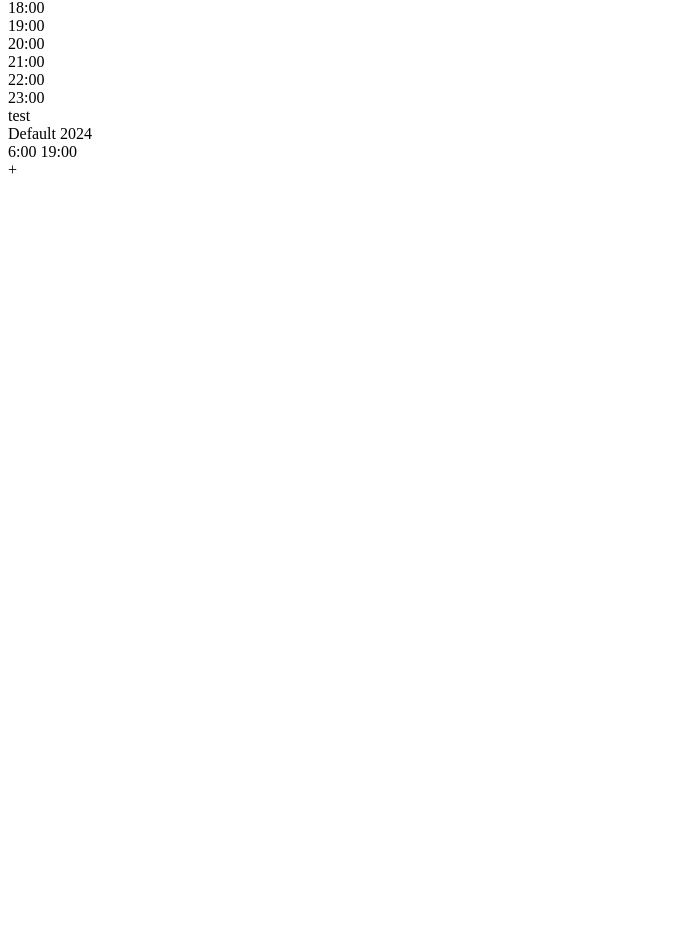
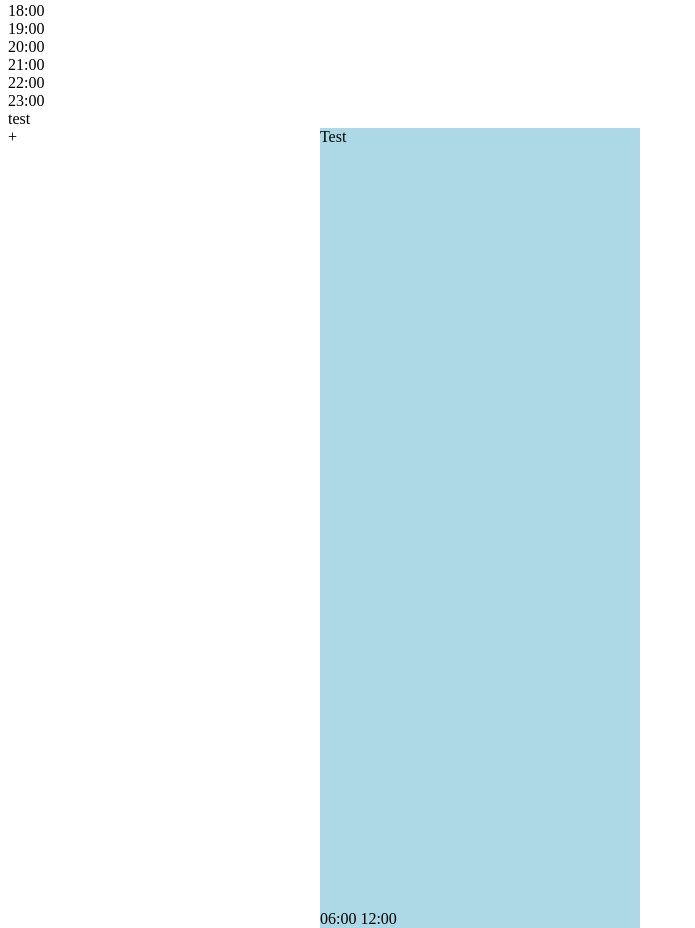
Before and after one commit to cs-24-sw-3-09/KunstenCMSFrontend, a SvelteKit app: page /schedule-day in a window 1280 px wide. Shown: the part 402-1330 px from the top of the page, without its empty margins (0-695 px from the left). Before the commit the page ends 800 px from the top, so only its background shows below. Built offline with nearby package versions, Linux system fonts and the light colour scheme.

Commit message:
Start making timeslot in day dynamic

```diff
--- a/src/routes/schedule-day/+page.svelte
+++ b/src/routes/schedule-day/+page.svelte
@@ -1,11 +1,37 @@
 
 <script>
+
+  let props = $props();
+
+  let data = [{
+    screens:  [{
+      id: [{
+        endTime: "09:00",
+        startTime: "07:00",
+        title: "test",
+        prioritize: 1
+
+        },
+        {
+        endTime: "17:00",
+        startTime: "10:00",
+        title: "test",
+        prioritize: 1
+        }
+
+      ]
+
+  }]
+  }]
 
 
 
 import Screen from "./screen_component_day.svelte"
 import TimeHeader from "./timeHeader_component.svelte"
 
+
+let color = "red";
+let size = "10px";
 
 </script>
 
@@ -32,11 +58,18 @@ import TimeHeader from "./timeHeader_component.svelte"
                 <button class="tooltippable tooltipText-previous-day"><i class="fa-solid fa-chevron-left"></i></button>
                 <button class="tooltippable tooltipText-Next-day"><i class="fa-solid fa-chevron-right"></i></button>
               </div>
+              <div style="--theme-color: {color}; --theme-size: {size};">
+                <p class="timeslot">
+                  the color is set using a CSS variable
+                </p>
+              </div>
             </div>
           </div>
 
           <TimeHeader/>
-          <Screen/>
+          {#each data as device}
+          <Screen {device}/>
+          {/each}
 
           <div class="schedule-day-body">
 
@@ -54,4 +87,10 @@ import TimeHeader from "./timeHeader_component.svelte"
 
 <style>
     @import "page.css";
+.timeslot{
+  color: var(--theme-color);
+  font-size: var(--theme-size);
+
+}
+
 </style>
--- a/src/routes/schedule-day/timeslot_templet_day.svelte
+++ b/src/routes/schedule-day/timeslot_templet_day.svelte
@@ -1,16 +1,73 @@
 
 <script>
+
+  let props = $props();
+
+  function constructTimeslot(startTime, endTime, bgcolor, color, prioritize){
+
+
+
+  }
+
+  let startTime = "06:00";
+  let endTime = "12:00";
+  let title = "Test"
+
+
+  function timeToPercentage(time) {
+    const parts = time ? time.split(":") : [0, 0];
+    const hours = parseInt(parts[0], 10) || 0;
+    const minutes = parseInt(parts[1], 10) || 0;
+    return (hours + minutes / 60) * 4.166;
+  }
+
+
+  console.log(timeToPercentage(startTime));
+  console.log(timeToPercentage(endTime));
+
+
+  let start = timeToPercentage(startTime) + "%";
+  let end = timeToPercentage(endTime) - (timeToPercentage(startTime)) + "%";
+  let color = "black";
+  let bgcolor = "lightblue";
 
 
 
 </script>
+        <div class="schedule-day timeslot" style="--theme-color: {color}; --theme-bgcolor: {bgcolor}; --theme-left: {start};--theme-right: {end}">
+        <div class="schedule-day-timeslot-title">
+          {title}
+        </div>
+        <div class="schedule-day-timeslot-time">
+        {startTime} <i class="fa-solid fa-arrow-right-long"></i> {endTime}
+        </div>
+    </div>
 
 
-        <div class="schedule-day-timeslot timeslot3">
-        <div class="schedule-day-timeslot-title">
-          Default 2024
-        </div>
-        <div class="schedule-day-timeslot-time">
-        6:00 <i class="fa-solid fa-arrow-right-long"></i> 19:00
-        </div>
-    </div>
+
+  <style>
+
+.schedule-day {
+    position: absolute;
+    display: flex;
+    flex-direction: column;
+    justify-content: space-between;
+    cursor: pointer;
+    z-index: 1;
+  }
+
+  .timeslot{
+  color: var(--theme-color);
+  height: 100%;
+  background-color: var(--theme-bgcolor);
+  left: var(--theme-left);
+  width: var(--theme-right);
+
+
+
+
+}
+
+
+
+  </style>
```
